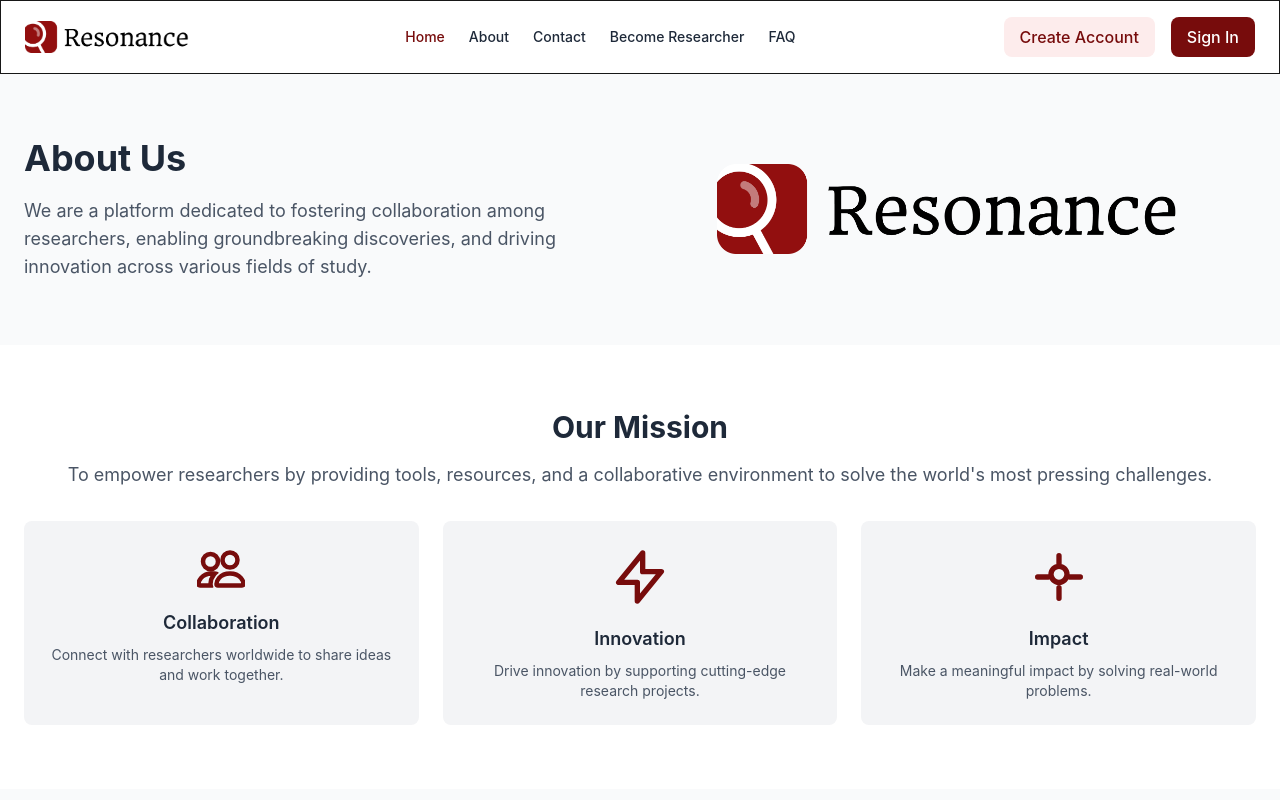
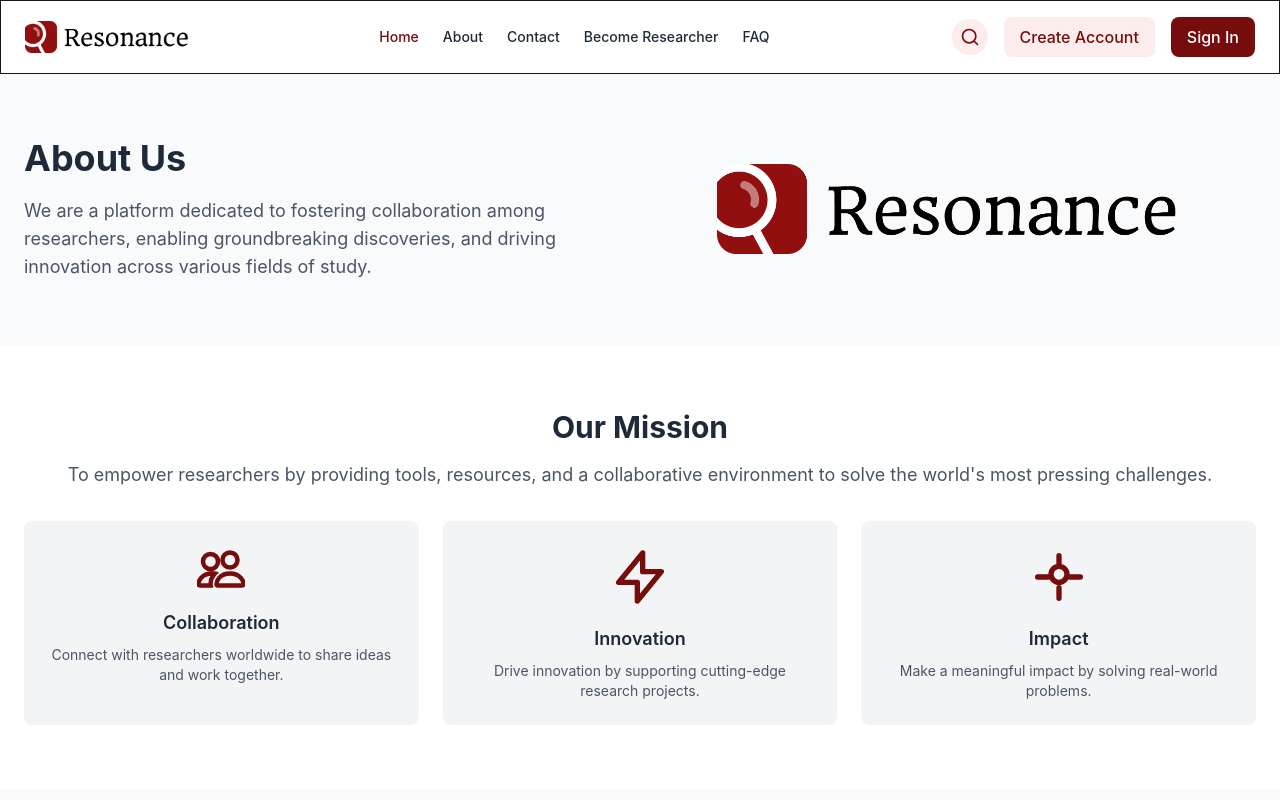
Before and after one commit to nethmalgunawardhana/devthon_resonance, a Next.js app: page /about in a window 1280 px wide. Shown: the top 800 px of the page. Built offline with nearby package versions, Linux system fonts and the light colour scheme; no server answers.

Commit message:
feat: update Navbar with search functionality and fix Footer import case sensitivity

```diff
--- a/src/app/publicProfile/page.tsx
+++ b/src/app/publicProfile/page.tsx
@@ -2,7 +2,7 @@
 
 import React, { useEffect, useState } from "react";
 import Navbar from "@/components/Navbar";
-import Footer from "@/components/Footer";
+import Footer from "@/components/footer";
 
 export default function PublicProfile() {
   const [userData, setUserData] = useState(null); // Researcher details
--- a/src/components/Navbar.tsx
+++ b/src/components/Navbar.tsx
@@ -1,14 +1,15 @@
 'use client';
 
 import Link from 'next/link';
-import { FiBell, FiBookmark, FiUser } from 'react-icons/fi';
+import { FiBell, FiBookmark, FiUser, FiSearch } from 'react-icons/fi';
 import { useEffect, useState } from 'react';
-import { auth } from '@/firebase'; // Import your Firebase auth instance
+import { auth } from '@/firebase';
 import { useRouter } from 'next/navigation';
 
 export default function Navbar() {
   const [isSignedIn, setIsSignedIn] = useState(false);
   const [username, setUsername] = useState<string | null>(null);
+  const [isSearchHovered, setIsSearchHovered] = useState(false);
   const router = useRouter();
 
   // Listen for authentication state changes
@@ -37,6 +38,10 @@ export default function Navbar() {
     } catch (error) {
       console.error('Error signing out:', error);
     }
+  };
+
+  const handleSearchClick = () => {
+    router.push('/search');
   };
 
   return (
@@ -72,6 +77,25 @@ export default function Navbar() {
 
         {/* Icons and Buttons */}
         <div className="flex items-center space-x-4">
+
+          <div
+            className="relative group"
+            onMouseEnter={() => setIsSearchHovered(true)}
+            onMouseLeave={() => setIsSearchHovered(false)}
+            onClick={handleSearchClick}
+          >
+            <div className="flex items-center justify-center p-2 rounded-full bg-[#FDECEC] cursor-pointer hover:bg-[#fbd2d2] transition-all duration-300 transform hover:scale-105">
+              <FiSearch className="text-[#770C0C] text-xl" />
+            </div>
+
+            {/* Hover Text */}
+            <div className={`absolute -bottom-8 left-1/2 transform -translate-x-1/2 px-3 py-1 bg-[#770C0C] text-white text-xs font-medium rounded-lg whitespace-nowrap transition-opacity duration-200 ${isSearchHovered ? 'opacity-100' : 'opacity-0 pointer-events-none'}`}>
+              Search Research
+              {/* Arrow pointing up */}
+              <div className="absolute -top-1 left-1/2 transform -translate-x-1/2 w-2 h-2 bg-[#770C0C] rotate-45"></div>
+            </div>
+          </div>
+
           {isSignedIn ? (
             <>
               <FiBell className="text-gray-800 text-xl cursor-pointer hover:text-[#770C0C]" />
```
